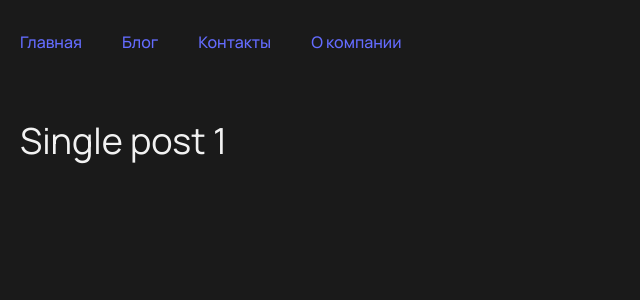
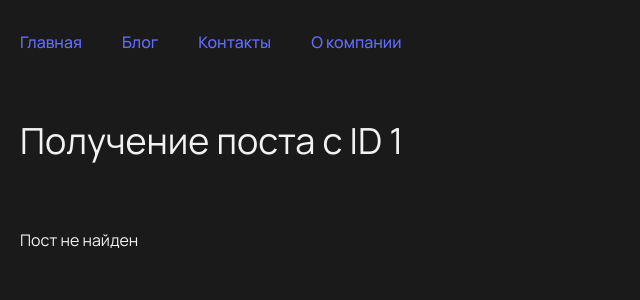
Before and after one commit to blessMe-Padre/react-frontend, a React (Vite) app: page /react-frontend/blog/1 in a window 1280 px wide. Shown: the top 300 px of the page, without its empty margins (0-640 px from the left). Built offline with nearby package versions, Linux system fonts and the light colour scheme; no server answers.

Commit message:
feat: добавляет state для поста

```diff
--- a/src/components/card/card.jsx
+++ b/src/components/card/card.jsx
@@ -5,6 +5,8 @@ import './card.css'
 import { Link } from 'react-router-dom';
 
 function Card({ post }) {
+    console.log(post);
+
     const [featuredImage, setFeaturedImage] = useState();
 
     const getPostImage = () => {
@@ -27,7 +29,7 @@ function Card({ post }) {
             <img src={featuredImage} width={393} height={300} alt="image" />
             <h2>{post.title.rendered}</h2>
             <div dangerouslySetInnerHTML={{ __html: post.excerpt.rendered }} />
-            <Link key={post.id} to={`/react-frontend/blog/${post.id}`}>перейти</Link>
+            <Link key={post.id} to={`/react-frontend/blog/${post.id}`} state={{ post }}>перейти</Link>
         </li>
     )
 }
--- a/src/routes/SinglePost.jsx
+++ b/src/routes/SinglePost.jsx
@@ -1,14 +1,45 @@
-import { useParams } from "react-router-dom";
+import { useState, useEffect } from 'react';
+import { useParams, useLocation } from 'react-router-dom';
+import axios from 'axios';
+
 import Header from "../components/header/header";
 
 export default function SinglePost() {
-    const param = useParams();
+    const { postId } = useParams();
+    const location = useLocation();
+    const post = location.state?.post;
+
+    const [featuredImage, setFeaturedImage] = useState();
+
+    const getPostImage = () => {
+        axios
+            .get(post?._links["wp:featuredmedia"][0]?.href)
+            .then((res) => {
+                setFeaturedImage(res.data.source_url);
+            })
+            .catch((error) => {
+                console.error('Error fetching posts:', error);
+            });
+    }
+
+    useEffect(() => {
+        getPostImage();
+    }, []);
 
     return (
         <div className="container">
             <Header />
+            <div className="page-title">Получение поста с ID {postId}</div>
 
-            <div className="page-title">Single post {param.postId}</div>
+            {post ? (
+                <div>
+                    <h1>{post.title.rendered}</h1>
+                    <img src={featuredImage} width={393} height={300} alt="image" />
+                    <div dangerouslySetInnerHTML={{ __html: post.content.rendered }} />
+                </div>
+            ) : (
+                <p>Пост не найден</p>
+            )}
         </div>
-    )
+    );
 }
```
